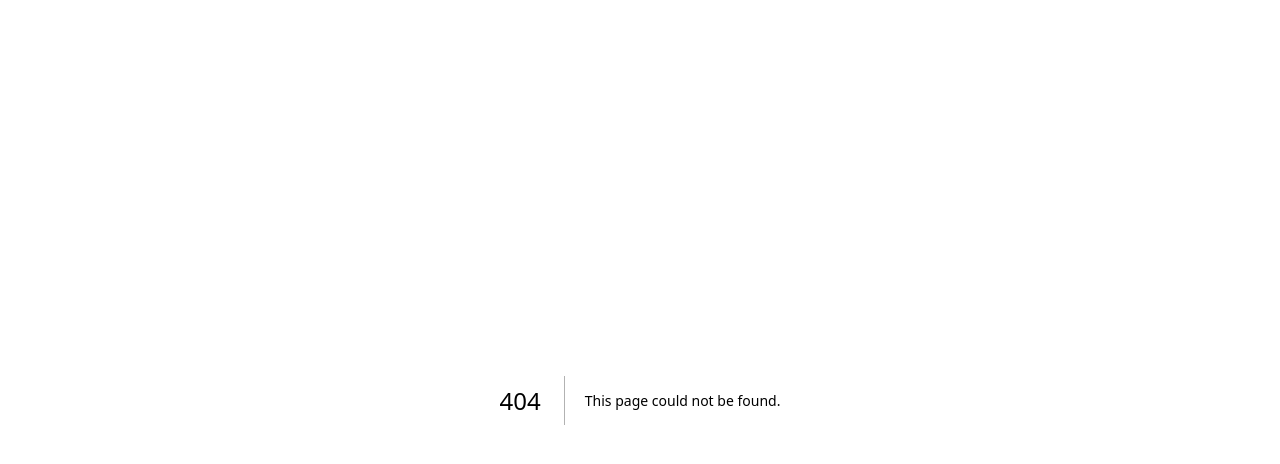
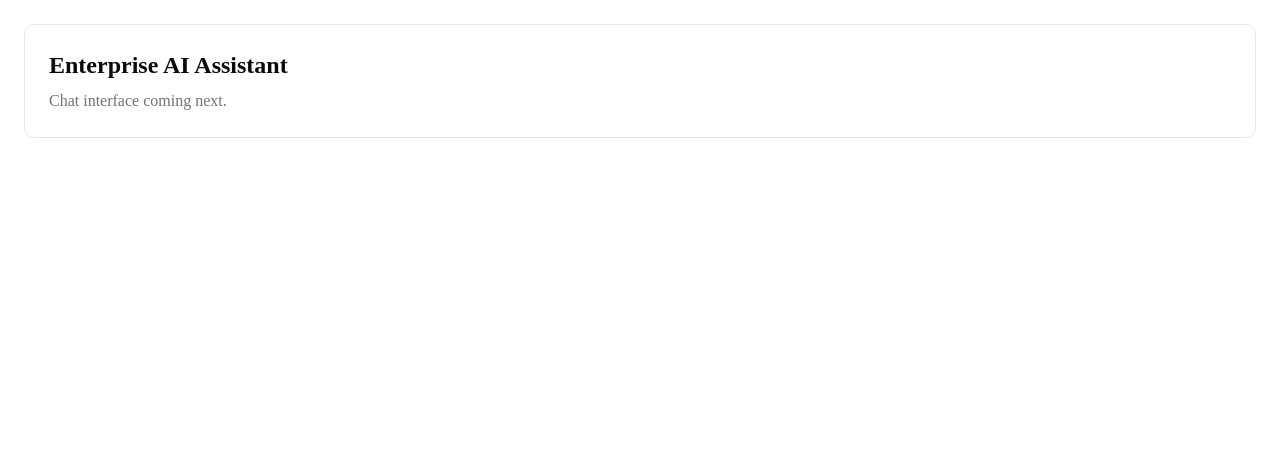
Before and after one commit to singh-deepak7/enterprise-ai-knowledge-assistant, a Next.js app in the folder frontend/: page /chat in a window 1280 px wide. Before the commit this address had no page. Shown: the top 464 px of the page. Built offline with nearby package versions, Linux system fonts and the light colour scheme.

Commit message:
feat(frontend): 🎸 add chat route skeleton

```diff
--- /dev/null
+++ b/frontend/app/(protected)/chat/page.tsx
@@ -0,0 +1,9 @@
+import ChatContainer from "@/components/chat/ChatContainer";
+
+export default function ChatPage() {
+  return (
+    <main className="container mx-auto min-h-screen p-6">
+      <ChatContainer />
+    </main>
+  );
+}
--- /dev/null
+++ b/frontend/components/chat/ChatContainer.tsx
@@ -0,0 +1,13 @@
+export default function ChatContainer() {
+  return (
+    <section className="rounded-lg border p-6">
+      <h1 className="text-2xl font-semibold">
+        Enterprise AI Assistant
+      </h1>
+
+      <p className="mt-2 text-muted-foreground">
+        Chat interface coming next.
+      </p>
+    </section>
+  );
+}
```
